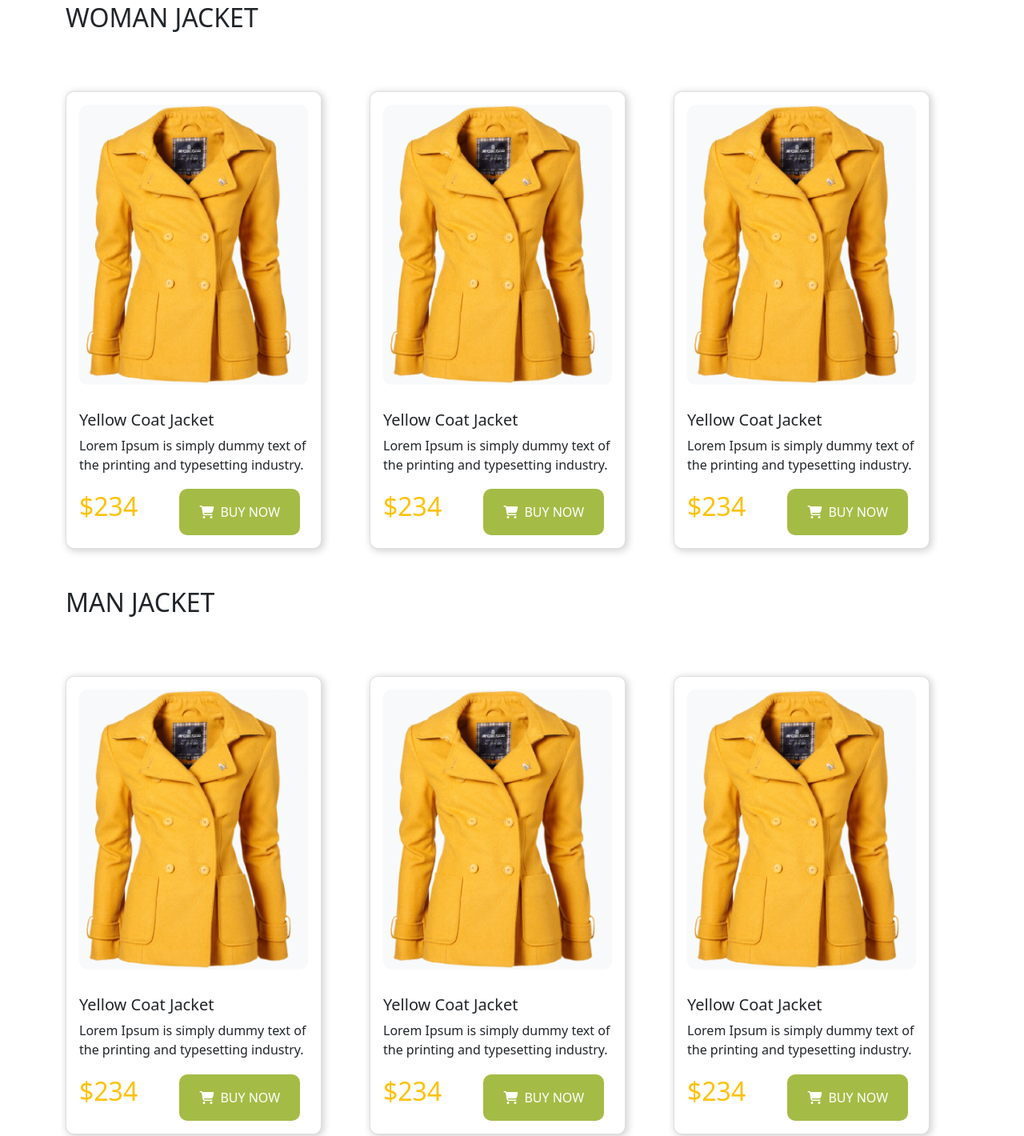
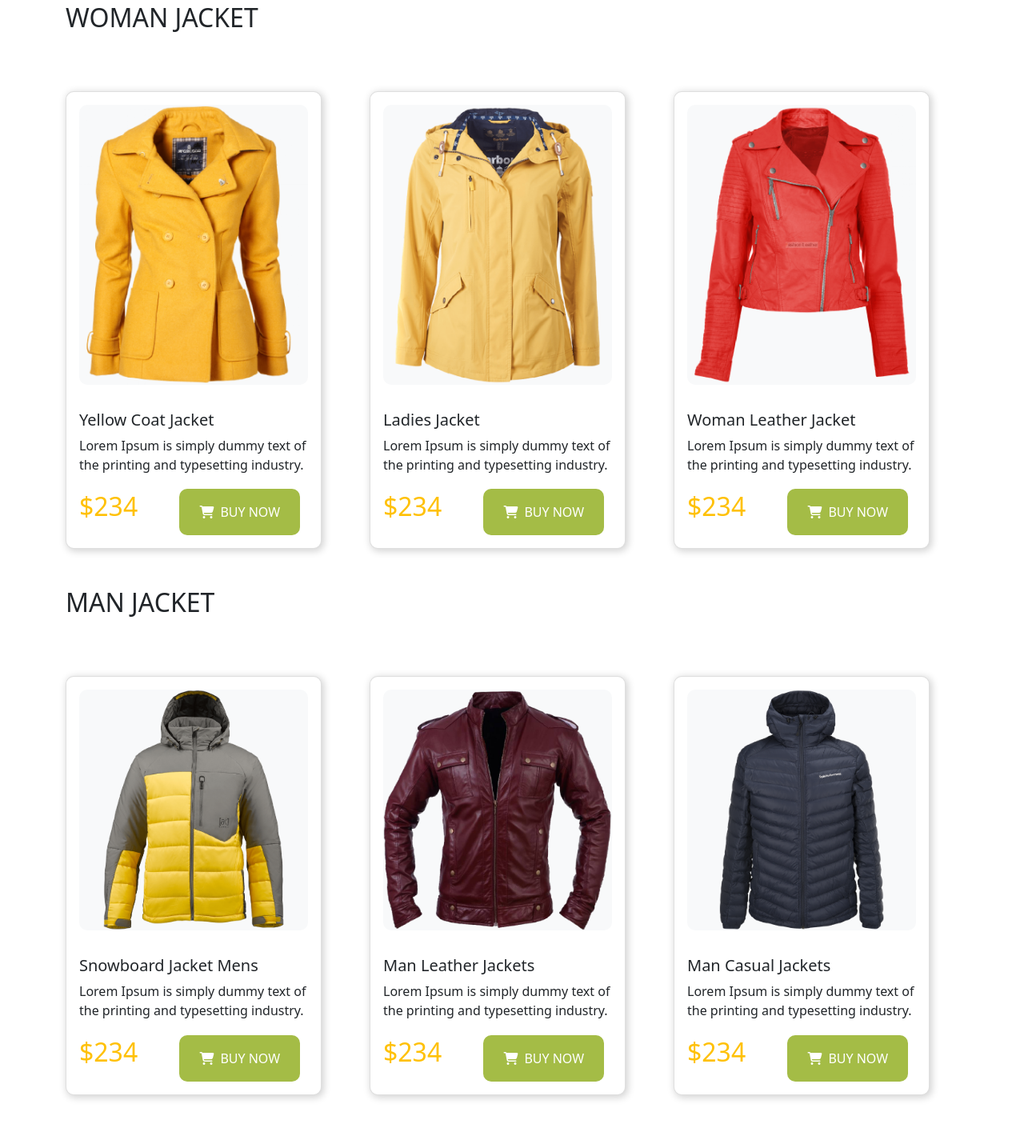
Before and after one commit to Nahid30/Penguin-Project, a plain HTML site: page index.html in a window 1280 px wide. Shown: the part 750-2170 px from the top of the page at 80% size. Drawn offline with Linux system fonts and the light colour scheme.

Commit message:
jacket name changed

```diff
--- a/index.html
+++ b/index.html
@@ -113,10 +113,10 @@
                     <div class="col-lg-4">
                         <div class="card" style="width: 20rem; border-radius: 10px; box-shadow: 2px 2px 10px 1px lightgrey">
                             <div style="border-radius: 10px;" class="bg-light m-3">
-                                <img src="images/jacket-1.png" class="card-img-top"alt="...">
+                                <img src="images/jacket-2.png" class="card-img-top"alt="...">
                             </div>
                             <div class="card-body">
-                              <h5 class="card-title">Yellow Coat Jacket </h5>
+                              <h5 class="card-title">Ladies Jacket  </h5>
                               <p class="card-text">Lorem Ipsum is simply dummy text of the printing and typesetting industry.</p>
                               <span class="me-4 fs-2 text-warning">$234</span>
                               <button type="button" style=" border-radius: 10px; background-color: #A4BC46
@@ -128,10 +128,10 @@
                     <div class="col-lg-4">
                         <div class="card" style="width: 20rem; border-radius: 10px; box-shadow: 2px 2px 10px 1px lightgrey">
                             <div style="border-radius: 10px;" class="bg-light m-3">
-                                <img src="images/jacket-1.png" class="card-img-top"alt="...">
+                                <img src="images/jacket-3.png" class="card-img-top"alt="...">
                             </div>
                             <div class="card-body">
-                              <h5 class="card-title">Yellow Coat Jacket </h5>
+                              <h5 class="card-title">Woman Leather Jacket  </h5>
                               <p class="card-text">Lorem Ipsum is simply dummy text of the printing and typesetting industry.</p>
                               <span class="me-4 fs-2 text-warning">$234</span>
                               <button type="button" style=" border-radius: 10px; background-color: #A4BC46
@@ -145,10 +145,10 @@
                    <div class="col-lg-4 ">
                     <div class="card" style="width: 20rem; border-radius: 10px; box-shadow: 2px 2px 10px 1px lightgrey">
                         <div style="border-radius: 10px;" class="bg-light m-3">
-                            <img src="images/jacket-1.png" class="card-img-top"alt="...">
+                            <img src="images/jacket-4.png" class="card-img-top"alt="...">
                         </div>
                         <div class="card-body">
-                          <h5 class="card-title">Yellow Coat Jacket </h5>
+                          <h5 class="card-title">Snowboard Jacket Mens </h5>
                           <p class="card-text">Lorem Ipsum is simply dummy text of the printing and typesetting industry.</p>
                           <span class="me-4 fs-2 text-warning">$234</span>
                           <button type="button" style=" border-radius: 10px; background-color: #A4BC46
@@ -160,10 +160,10 @@
                 <div class="col-lg-4">
                     <div class="card" style="width: 20rem; border-radius: 10px; box-shadow: 2px 2px 10px 1px lightgrey">
                         <div style="border-radius: 10px;" class="bg-light m-3">
-                            <img src="images/jacket-1.png" class="card-img-top"alt="...">
+                            <img src="images/jacket-5.png" class="card-img-top"alt="...">
                         </div>
                         <div class="card-body">
-                          <h5 class="card-title">Yellow Coat Jacket </h5>
+                          <h5 class="card-title">Man Leather Jackets</h5>
                           <p class="card-text">Lorem Ipsum is simply dummy text of the printing and typesetting industry.</p>
                           <span class="me-4 fs-2 text-warning">$234</span>
                           <button type="button" style=" border-radius: 10px; background-color: #A4BC46
@@ -175,10 +175,10 @@
                 <div class="col-lg-4">
                     <div class="card" style="width: 20rem; border-radius: 10px; box-shadow: 2px 2px 10px 1px lightgrey">
                         <div style="border-radius: 10px;" class="bg-light m-3">
-                            <img src="images/jacket-1.png" class="card-img-top"alt="...">
+                            <img src="images/jacket-6.png" class="card-img-top"alt="...">
                         </div>
                         <div class="card-body">
-                          <h5 class="card-title">Yellow Coat Jacket </h5>
+                          <h5 class="card-title">Man Casual Jackets</h5>
                           <p class="card-text">Lorem Ipsum is simply dummy text of the printing and typesetting industry.</p>
                           <span class="me-4 fs-2 text-warning">$234</span>
                           <button type="button" style=" border-radius: 10px; background-color: #A4BC46
@@ -237,9 +237,9 @@
                             </div>
                             <div>
                                 <h3>Contact Our Seller</h3>
-                                <p>They are here to help you. That's quite
+                                <p>Everybody is different, which is why we
 
-                                    literally what we pay them for.</p>
+                                    offer styles for every body.</p>
                             </div>
                         </div>
 
```
